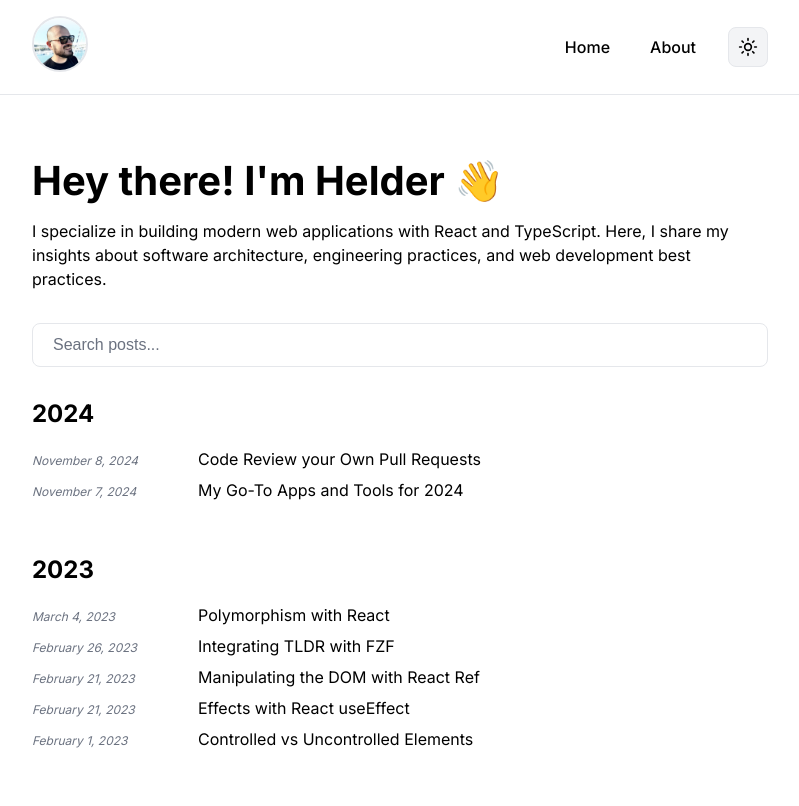
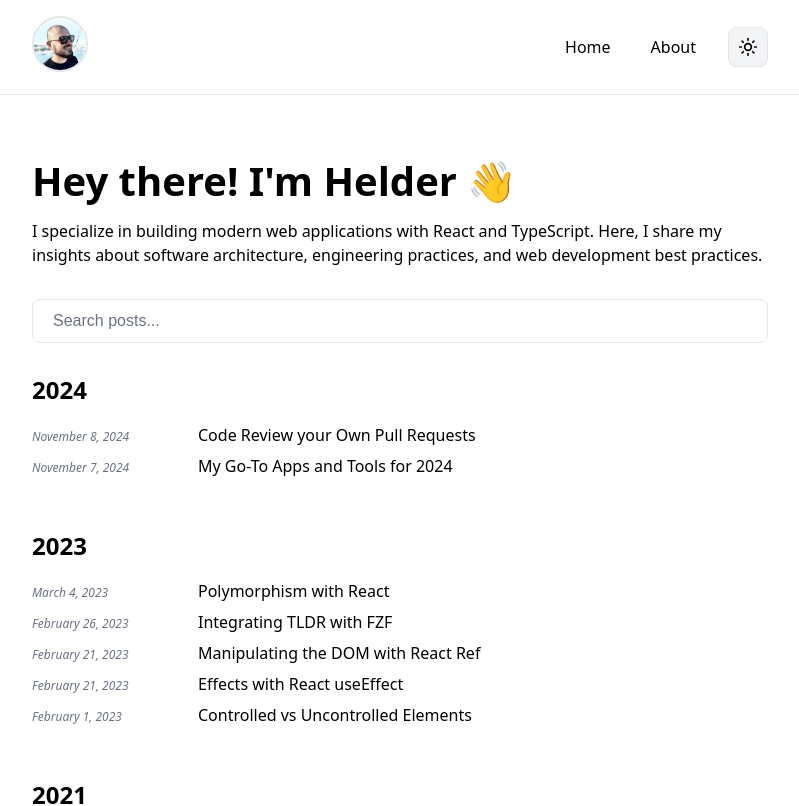
Before and after one commit to helderberto/helderberto.com, a Next.js app: page / in a window 1280 px wide. Shown: the top 806 px of the page, without its empty margins (240-1039 px from the left). Built offline with nearby package versions, Linux system fonts and the light colour scheme.

Commit message:
Improve font

```diff
--- a/src/app/globals.css
+++ b/src/app/globals.css
@@ -26,9 +26,8 @@
   --spacing-16: 4rem; /* 64px */
 
   /* Typography */
-  --font-family: "Inter", -apple-system, BlinkMacSystemFont, "Segoe UI", Roboto,
-    sans-serif;
-  --font-family-mono: "JetBrains Mono", "Fira Code", Consolas, Monaco, monospace;
+  --font-family: ui-sans-serif, system-ui, sans-serif, "Apple Color Emoji", "Segoe UI Emoji", "Segoe UI Symbol", "Noto Color Emoji";
+  --font-family-mono: ui-monospace, "SF Mono", "Cascadia Code", "Roboto Mono", Consolas, "Courier New", monospace;
 
   /* Font Sizes */
   --font-size-xs: 0.75rem; /* 12px */
@@ -47,6 +46,7 @@
   --font-size-caption: 0.75rem; /* 12px - captions, metadata */
 
   /* Font Weights */
+  --font-weight-light: 300;
   --font-weight-normal: 400;
   --font-weight-medium: 500;
   --font-weight-semibold: 600;
--- a/src/app/layout.tsx
+++ b/src/app/layout.tsx
@@ -4,11 +4,10 @@ import { siteConfig } from "@/config/site";
 import { Analytics } from "@vercel/analytics/react";
 import { SpeedInsights } from "@vercel/speed-insights/next";
 import type { Metadata } from "next";
-import { Inter } from "next/font/google";
+// Using system fonts instead of custom fonts
 import "./globals.css";
 import styles from "./layout.module.css";
 
-const inter = Inter({ subsets: ["latin"] });
 
 export const metadata: Metadata = {
   metadataBase: new URL(siteConfig.url),
@@ -90,7 +89,7 @@ export default function RootLayout({
         />
         <link rel="manifest" href="/favicons/site.webmanifest" />
       </head>
-      <body className={inter.className}>
+      <body>
         <ThemeProvider
           attribute="class"
           defaultTheme="system"
--- a/src/components/PostHeader.module.css
+++ b/src/components/PostHeader.module.css
@@ -10,7 +10,7 @@
   margin-bottom: 1rem;
   line-height: var(--line-height-tight);
   color: var(--foreground);
-  letter-spacing: -0.025em;
+  letter-spacing: -0.015em;
 }
 
 .date {
```
